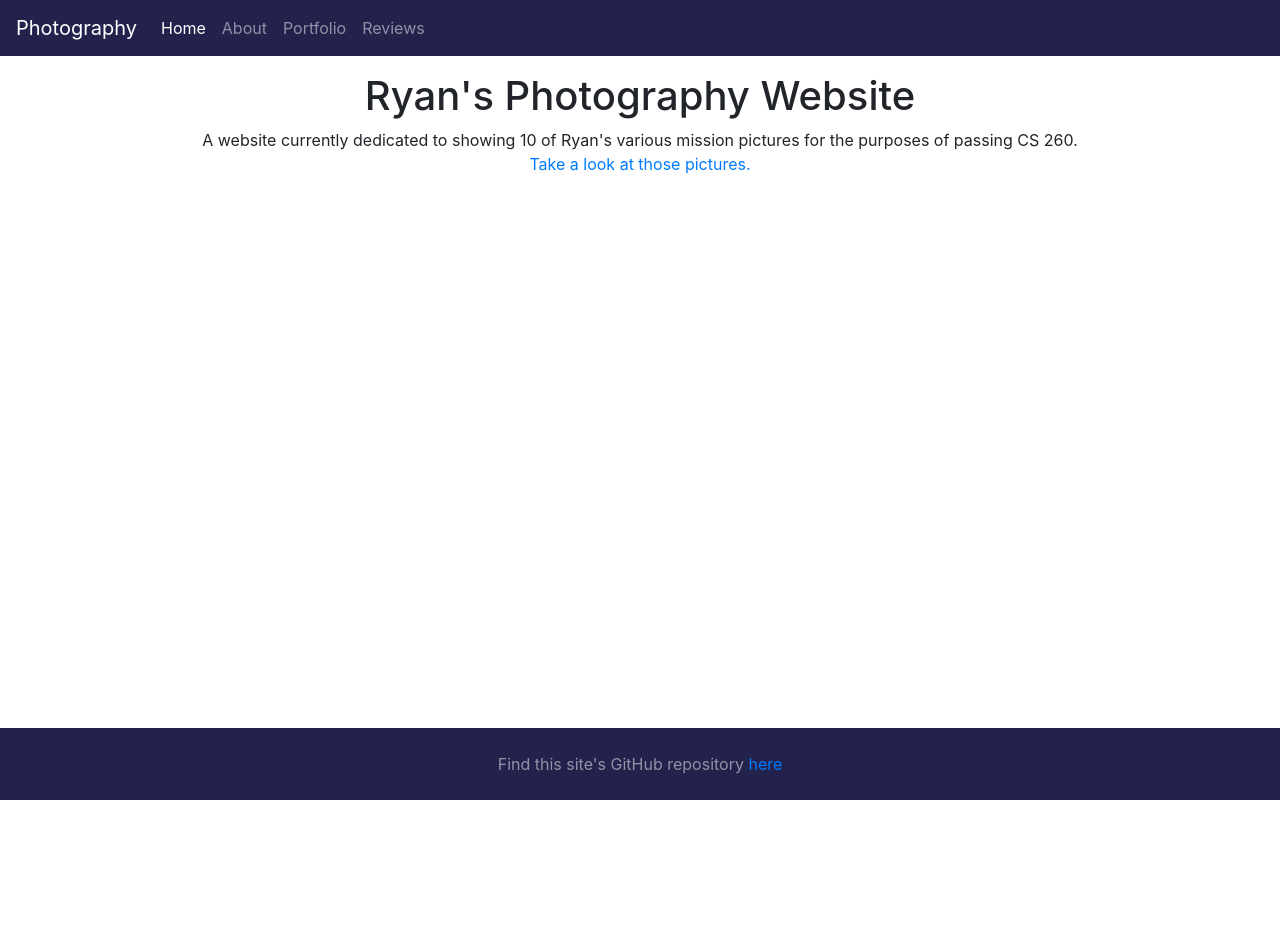
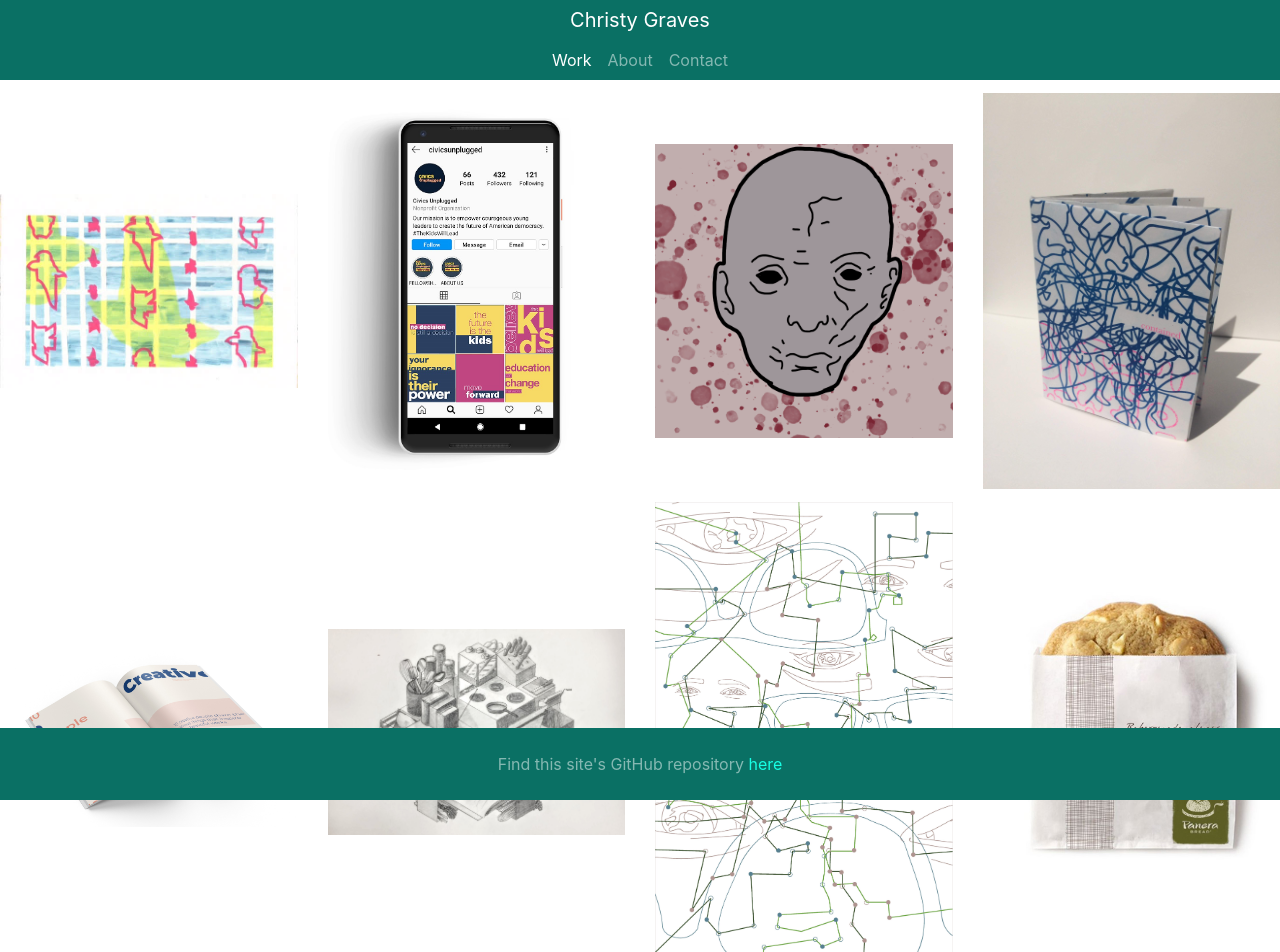
Before and after one commit to MetaRyan/CS260-creative-project-1, a plain HTML site: page index.html in a window 1280 px wide. Shown: the top 952 px of the page. Before the commit the page ends 800 px from the top, so only its background shows below. Drawn offline with nearby package versions, Linux system fonts and the light colour scheme.

Commit message:
Set up works page

```diff
--- a/css/styles.css
+++ b/css/styles.css
@@ -5,6 +5,10 @@ body {
 
 h1 {
     text-align: center;
+}
+
+#sticky-footer a {
+    color: #17FFE4;
 }
 
 #content {
@@ -24,7 +28,7 @@ h1 {
 
 /* Menu */
 .bg-primary {
-    background-color: #22224c !important;
+    background-color: #0A7064 !important;
 }
 
 /* Footer */
--- a/index.html
+++ b/index.html
@@ -4,49 +4,79 @@
 <head>
   <link rel="stylesheet" href="https://stackpath.bootstrapcdn.com/bootstrap/4.1.3/css/bootstrap.min.css" integrity="sha384-MCw98/SFnGE8fJT3GXwEOngsV7Zt27NXFoaoApmYm81iuXoPkFOJwJ8ERdknLPMO" crossorigin="anonymous">
   <link rel="stylesheet" href="/css/styles.css" />
-  <title>Ryan's Photography Website</title>
+  <title>Christy's Portfolio</title>
 </head>
 
 <body class="d-flex flex-column">
   <header>
-    <nav class="navbar navbar-expand-lg navbar-dark bg-primary">
-      <a class="navbar-brand" href="#">Photography</a>
-      <button class="navbar-toggler" type="button" data-toggle="collapse" data-target="#navbarNav" aria-controls="navbarNav" aria-expanded="false" aria-label="Toggle navigation">
-        <span class="navbar-toggler-icon"></span>
-      </button>
-      <div class="collapse navbar-collapse" id="navbarNav">
+    <nav class="navbar navbar-expand-sm bg-primary navbar-dark justify-content-center py-0">
+      <a class="navbar-brand mx-0" href="#">Christy Graves</a>
+    </nav>
+    <nav class="navbar navbar-expand-sm bg-primary navbar-dark justify-content-center py-0">
       <ul class="navbar-nav">
         <li class="nav-item active">
-            <a class="nav-link" href="/">Home <span class="sr-only">(current)</span></a>
+          <a class="nav-link text-center" href="#">Work</a>
         </li>
         <li class="nav-item">
-            <a class="nav-link" href="/pages/about.html">About</a>
+          <a class="nav-link text-center" href="#">About</a>
         </li>
         <li class="nav-item">
-            <a class="nav-link" href="/pages/portfolio.html">Portfolio</a>
-          </li>
-          <li class="nav-item">
-            <a class="nav-link" href="/pages/reviews.html">Reviews</a>
+          <a class="nav-link text-center" href="#">Contact</a>
         </li>
       </ul>
-      </div>
     </nav>
   </header>
 
-  <div id="content">
-    <h1>Ryan's Photography Website</h1>
-    <div class="center">
-      <p>
-        A website currently dedicated to showing 10 of Ryan's various mission pictures for the purposes of passing CS 260.
-        <br/>
-        <a href="/pages/portfolio.html">Take a look at those pictures.</a>
-      </p>
+  <div id="content container">
+    <div class="row">
+      <div class="col-xl-3 col-lg-4 col-md-4 col-sm-6 col-xs-12 d-flex align-items-center">
+        <a href="/images/absentmindedness.jpg"><img src="/images/absentmindedness.jpg" class="img-fluid"></a>
+      </div>
+      <div class="col-xl-3 col-lg-4 col-md-4 col-sm-6 col-xs-12 d-flex align-items-center">
+        <a href="/images/insta.jpg"><img src="/images/insta.jpg" class="img-fluid"></a>
+      </div>
+      <div class="col-xl-3 col-lg-4 col-md-4 col-sm-6 col-xs-12 d-flex align-items-center">
+        <a href="/images/animated gif.png"><img src="/images/animated gif.png" class="img-fluid"></a>
+      </div>
+      <div class="col-xl-3 col-lg-4 col-md-4 col-sm-6 col-xs-12 d-flex align-items-center">
+        <a href="/images/contained.jpg"><img src="/images/contained.jpg" class="img-fluid"></a>
+      </div>
+      <div class="col-xl-3 col-lg-4 col-md-4 col-sm-6 col-xs-12 d-flex align-items-center">
+        <a href="/images/Editorial Design.jpg"><img src="/images/Editorial Design.jpg" class="img-fluid"></a>
+      </div>
+      <div class="col-xl-3 col-lg-4 col-md-4 col-sm-6 col-xs-12 d-flex align-items-center">
+        <a href="/images/julia child.jpg"><img src="/images/julia child.JPG" class="img-fluid"></a>
+      </div>
+      <div class="col-xl-3 col-lg-4 col-md-4 col-sm-6 col-xs-12 d-flex align-items-center">
+        <a href="/images/interactions.jpg"><img src="/images/interactions.jpg" class="img-fluid"></a>
+      </div>
+      <div class="col-xl-3 col-lg-4 col-md-4 col-sm-6 col-xs-12 d-flex align-items-center">
+        <a href="/images/PaneraMockup.jpg"><img src="/images/PaneraMockup.jpg" class="img-fluid"></a>
+      </div>
+      <div class="col-xl-3 col-lg-4 col-md-4 col-sm-6 col-xs-12 d-flex align-items-center">
+        <a href="/images/PSA.png"><img src="/images/PSA.png" class="img-fluid"></a>
+      </div>
+      <div class="col-xl-3 col-lg-4 col-md-4 col-sm-6 col-xs-12 d-flex align-items-center">
+        <a href="/images/Stickers.jpg"><img src="/images/Stickers.jpg" class="img-fluid"></a>
+      </div>
+      <div class="col-xl-3 col-lg-4 col-md-4 col-sm-6 col-xs-12 d-flex align-items-center">
+        <a href="/images/kinetic type.png"><img src="/images/kinetic type.png" class="img-fluid"></a>
+      </div>
+      <div class="col-xl-3 col-lg-4 col-md-4 col-sm-6 col-xs-12 d-flex align-items-center">
+        <a href="/images/WGlogo2.jpg"><img src="/images/WGlogo2.jpg" class="img-fluid"></a>
+      </div>
+      <div class="col-xl-3 col-lg-4 col-md-4 col-sm-6 col-xs-12 d-flex align-items-center">
+        <a href="/images/WGcompu 2.jpg"><img src="/images/WGcompu 2.jpg" class="img-fluid"></a>
+      </div>
+      <div class="col-xl-3 col-lg-4 col-md-4 col-sm-6 col-xs-12 d-flex align-items-center">
+        <a href="/images/styxlogo.jpg"><img src="/images/styxlogo.jpg" class="img-fluid"></a>
+      </div>
     </div>
   </div>
 
   <footer id="sticky-footer" class="fixed-bottom py-4 bg-primary text-white-50">
     <div class="container text-center">
-      <span>Find this site's GitHub repository <a href="https://github.com/BYU-CS-260-Winter-2020/lab-1-photography-website-MetaRyan">here</a></span>
+      <span>Find this site's GitHub repository <a href="https://github.com/MetaRyan/CS260-creative-project-1">here</a></span>
     </div>
   </footer>
 
```
Also changed, not shown: pages/about.html (+10 -22 lines), images/Editorial Design.jpg (added), images/PSA.png (added), images/PaneraMockup.jpg (added), images/Stickers.jpg (added), images/WGcompu 2.jpg (added), images/WGlogo2.jpg (added), images/absentmindedness.jpg (added), images/animated gif.png (added), images/contained.JPG (added), images/insta.jpg (added), images/interactions.jpg (added), images/julia child.JPG (added), images/styxlogo.jpg (added), 1 other file. Lines whose indentation alone changed are shown as unchanged.
